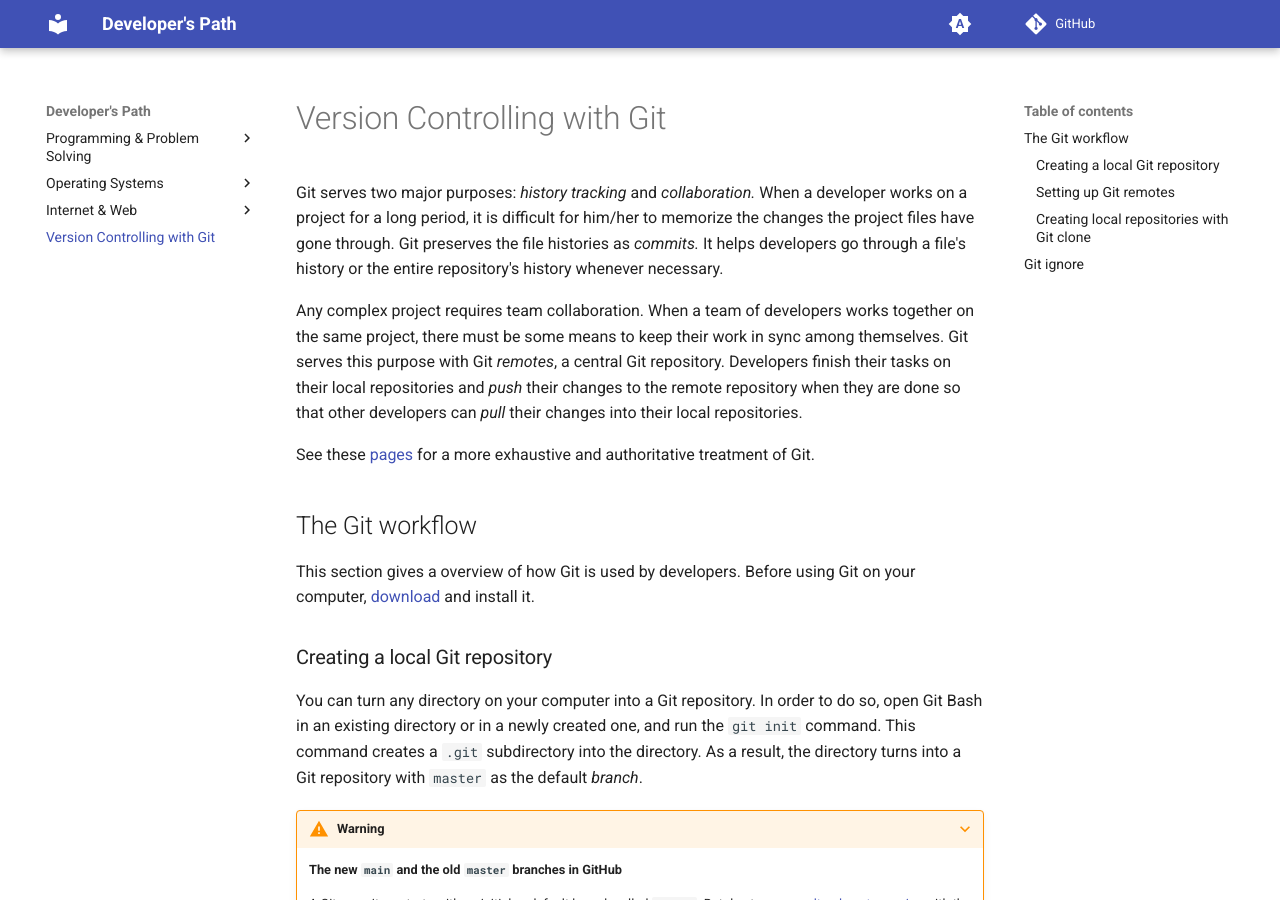
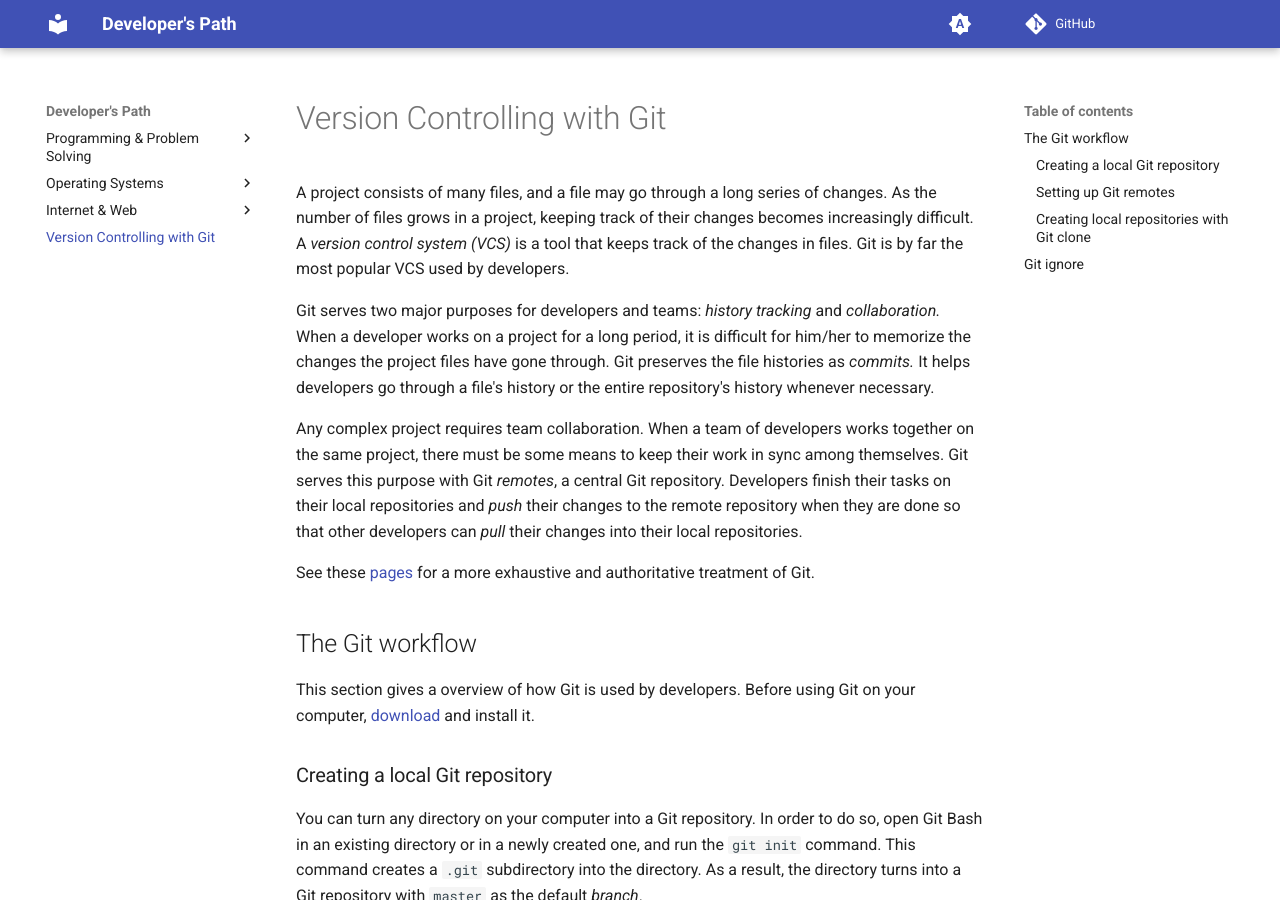
Before and after one commit to gharials/dev-path, an MkDocs documentation site: the page built from docs/vcs-git.md, in a window 1280 px wide and 900 px high. Built offline with MkDocs 1.6.1 and Material for MkDocs 9.7.7, drawn with Linux system fonts in a browser that asks for light colours; comment, search, counter and statistics services are not loaded.

Commit message:
'vcs-git': expand and copy edit introduction.

```diff
--- a/docs/vcs-git.md
+++ b/docs/vcs-git.md
@@ -1,6 +1,8 @@
 # Version Controlling with Git
 
-Git serves two major purposes: _history tracking_ and _collaboration._ When a developer works on a project for a long period, it is difficult for him/her to memorize the changes the project files have gone through. Git preserves the file histories as _commits._ It helps developers go through a file's history or the entire repository's history whenever necessary.
+A project consists of many files, and a file may go through a long series of changes. As the number of files grows in a project, keeping track of their changes becomes increasingly difficult. A _version control system (VCS)_ is a tool that keeps track of the changes in files. Git is by far the most popular VCS used by developers.
+
+Git serves two major purposes for developers and teams: _history tracking_ and _collaboration._ When a developer works on a project for a long period, it is difficult for him/her to memorize the changes the project files have gone through. Git preserves the file histories as _commits._ It helps developers go through a file's history or the entire repository's history whenever necessary.
 
 Any complex project requires team collaboration. When a team of developers works together on the same project, there must be some means to keep their work in sync among themselves. Git serves this purpose with Git _remotes_, a central Git repository. Developers finish their tasks on their local repositories and _push_ their changes to the remote repository when they are done so that other developers can _pull_ their changes into their local repositories.
 
```
